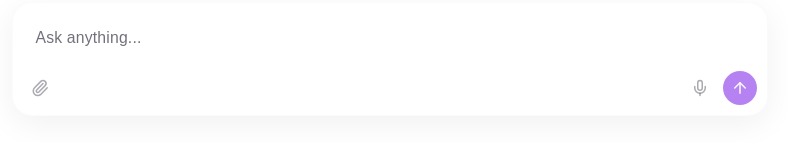
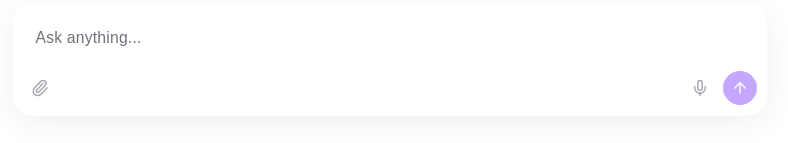
Before and after one commit to tiobedil/nest-agentic-demo, a React (Vite) app: page / in a window 1280 px wide. Shown: the part 351-494 px from the top of the page, without its empty margins (250-1038 px from the left). Built offline with nearby package versions, Linux system fonts and the light colour scheme.

Commit message:
Revamp and add new features (#4)
* tweak primary color

* chore: add conductor workspace config

```diff
--- a/src/index.css
+++ b/src/index.css
@@ -46,7 +46,7 @@
 
   --popover-foreground: oklch(0.141 0.005 285.823);
 
-  --primary: oklch(0.491 0.27 292.581);
+  --primary: oklch(0.606 0.25 292.717);
 
   --primary-foreground: oklch(0.969 0.016 293.756);
 
```
Also changed, not shown: 1 other file (tests, documents, lock files or other folders).
